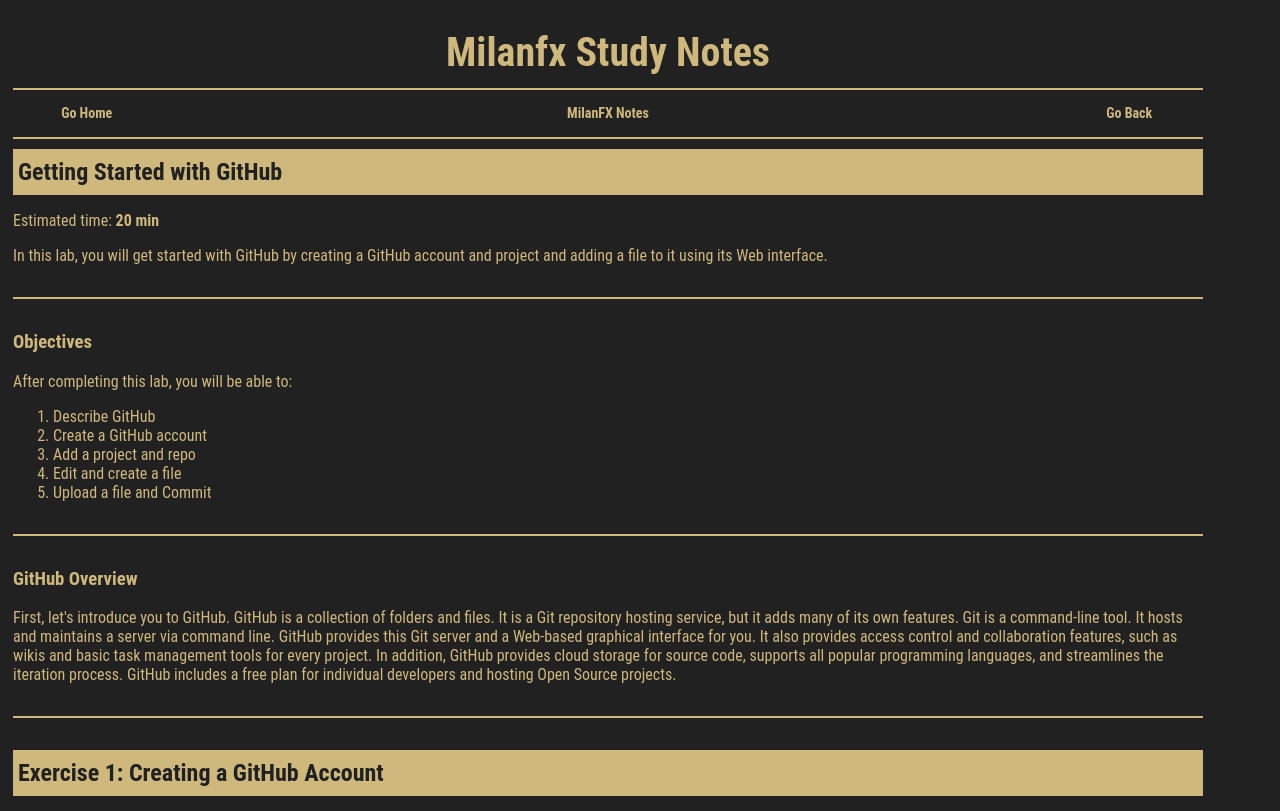
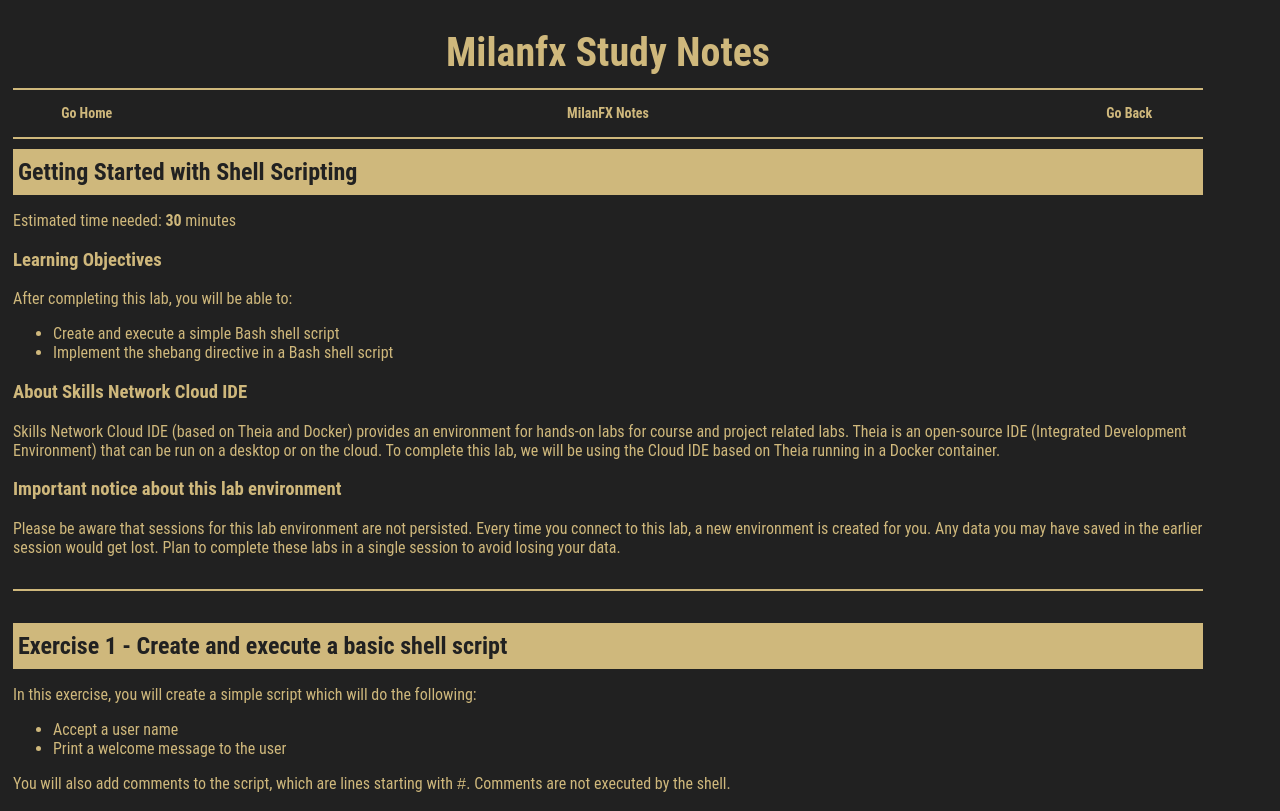
Before and after one commit to milanfx/milanfx.github.io, a Jekyll site: the page built from test.md, in a window 1280 px wide and 1400 px high. Shown: the top 811 px of the window. Built offline with Jekyll 4.4.1, drawn with Linux system fonts in a browser that asks for light colours; some of the changed text lies outside the part shown.

Commit message:
Update test.md

````diff
--- a/test.md
+++ b/test.md
@@ -4,112 +4,231 @@
 permalink: /xxx/
 ---
 
-## Getting Started with GitHub
 
-Estimated time: **20 min**
 
-In this lab, you will get started with GitHub by creating a GitHub account and project and adding a file to it using its Web interface.
+## Getting Started with Shell Scripting
+
+Estimated time needed: **30** minutes
+
+### Learning Objectives
+
+After completing this lab, you will be able to:
+
+-   Create and execute a simple Bash shell script
+-   Implement the shebang directive in a Bash shell script
+
+### About Skills Network Cloud IDE
+
+Skills Network Cloud IDE (based on Theia and Docker) provides an environment for hands-on labs for course and project related labs. Theia is an open-source IDE (Integrated Development Environment) that can be run on a desktop or on the cloud. To complete this lab, we will be using the Cloud IDE based on Theia running in a Docker container.
+
+### Important notice about this lab environment
+
+Please be aware that sessions for this lab environment are not persisted. Every time you connect to this lab, a new environment is created for you. Any data you may have saved in the earlier session would get lost. Plan to complete these labs in a single session to avoid losing your data.
 
 ---
 
-### Objectives
+## Exercise 1 - Create and execute a basic shell script
 
-After completing this lab, you will be able to:
+In this exercise, you will create a simple script which will do the following:
 
-1. Describe GitHub
-2. Create a GitHub account
-3. Add a project and repo
-4. Edit and create a file
-5. Upload a file and Commit
+- Accept a user name
+- Print a welcome message to the user
+
+You will also add comments to the script, which are lines starting with `#`. Comments are not executed by the shell.
+
+When used appropriately, comments can make a shell script more readable and help in debugging the script.
+
+
+### 1.1. Create a new script file
+
+Step 1: On the menu on the lab screen, use **File->New File** to create a new file.
+
+<p align="center"><img src="https://cf-courses-data.s3.us.cloud-object-storage.appdomain.cloud/IBM-LX0117EN-SkillsNetwork/labs/Bash%20Scripting/Lab%20-%20Bash%20Scripting/images/file_new.png" width="400"></p>
+
+Step 2: Name it as `greet.sh` and click **OK**
+
+<p align="center"><img src="https://cf-courses-data.s3.us.cloud-object-storage.appdomain.cloud/IBM-LX0117EN-SkillsNetwork/labs/Bash%20Scripting/Lab%20-%20Bash%20Scripting/images/file_name.png" width="400"></p>
+
+Step 3: Copy and paste the following lines into the newly created file.
+
+```
+# This script accepts the user\'s name and prints
+# a message greeting the user
+
+# Print the prompt message on screen
+echo -n "Enter your name :"
+
+# Wait for user to enter a name, and save the entered name into the variable \'name\'
+read name
+
+# Print the welcome message followed by the name
+echo "Welcome $name"
+
+# The following message should print on a single line. Hence the usage of \'-n\'
+echo -n "Congratulations! You just created and ran your first shell script "
+echo "using Bash on IBM Skills Network"
+
+```
+
+Step 4: Save the file using the **File->Save** menu option.
+
+
+### 1.2. Execute the script
+
+Open a new terminal by clicking on the menu bar and selecting **Terminal**->**New Terminal**, as in the image below.
+
+<p align="center"><img src="https://cf-courses-data.s3.us.cloud-object-storage.appdomain.cloud/IBM-LX0117EN-SkillsNetwork/labs/Bash%20Scripting/Lab%20-%20Bash%20Scripting/images/new-terminal.png" width="400"></p>
+
+This will open a new terminal at the bottom of the screen.
+
+<p align="center"><img src="https://cf-courses-data.s3.us.cloud-object-storage.appdomain.cloud/IBM-LX0117EN-SkillsNetwork/labs/Bash%20Scripting/Lab%20-%20Bash%20Scripting/images/terminal_bottom_screen.png" width="400"></p>
+
+Run the commands below in the newly opened terminal.
+
+Let\'s check the permissions for this new file by entering the following:
+
+```
+ls -l greet.sh
+```
+
+If the file exists and has read permissions, run the following command to execute it:
+
+```
+bash greet.sh
+```
+
+The message `Enter your name :`  appears on screen.
+
+Type your name and press the `Enter` key.
+
+You should now see the welcome messages displayed on screen with your entered name.
+
+<p align="center"><img src="https://cf-courses-data.s3.us.cloud-object-storage.appdomain.cloud/IBM-LX0117EN-SkillsNetwork/labs/Bash%20Scripting/Lab%20-%20Bash%20Scripting/images/greet_output.png" width="600"></p>
+
+Congratulations! You have succesfully executed your first Bash shell script.
+
 
 ---
 
-### GitHub Overview
+## Exercise 2 - Using a shebang line
 
-First, let\'s introduce you to GitHub. GitHub is a collection of folders and files. It is a Git repository hosting service, but it adds many of its own features. Git is a command-line tool. It hosts and maintains a server via command line. GitHub provides this Git server and a Web-based graphical interface for you. It also provides access control and collaboration features, such as wikis and basic task management tools for every project. In addition, GitHub provides cloud storage for source code, supports all popular programming languages, and streamlines the iteration process. GitHub includes a free plan for individual developers and hosting Open Source projects.
+In this exercise, you will edit the `greet.sh` script you created in the previous exercise by adding a \'shebang\' and making it an executable file.
+
+This is done to ensure that the name of the script can be used like a command. Adding this special shebang line lets you specify the path to the interpreter of the script - in this case, the *Bash shell*.
+
+Follow the steps below to learn how to add a shebang to your script.
+
+### 2.1. Find the path to the interpreter
+
+The `which` command helps you find out the path of the command `bash`.
+
+```
+which bash
+```
+
+In this case, it returns the path `/bin/bash`.
+
+### 2.2. Edit the script `greet.sh` and add the shebang line to the script
+
+Open the file and add the following line at the beginning of the script:
+
+```
+#! /bin/bash
+```
+
+The script should now look like the following:
+
+<p align="center"><img src="https://cf-courses-data.s3.us.cloud-object-storage.appdomain.cloud/IBM-LX0117EN-SkillsNetwork/labs/Bash%20Scripting/Lab%20-%20Bash%20Scripting/images/code_with_shabang.png" width="600"></p>
+
+### 2.3. Check the permissions of the script
+
+One more step needs to be completed to make `greet.sh` completely executable by name. <br>
+To add the execute permission for the user on `greet.sh`, enter the following:
+
+```
+chmod +x greet.sh
+```
+
+Verify whether the execute permission is granted.
+
+> **Tip**: Generally it\'s not a good idea to grant permissions to a script for all users, groups, and others. It\'s more appropriate to limit the execute permission to only the owner, or the user who created the file (you).
+
+To change permissions for `greet.sh` to make the file executable for the user, run the command below:
+
+```
+chmod u+x greet.sh
+```
+
+Verify the permissions using the command below:
+
+```
+ls -l greet.sh
+```
+
+If you wish to grant execute permission to everyone, you need to run the command `chmod +x greet.sh`.
+
+### 2.4. Execute the script.
+
+Enter the command given below to run the shell script.
+
+```
+./greet.sh
+```
+
+
+The `.` here refers to the current directory. You are telling Linux to execute the script `greet.sh` and that it can be found in the current directory.
 
 ---
 
-## Exercise 1: Creating a GitHub Account
+## Practice exercise
 
-Please use the following steps to create an account on GitHub:
+1.  Create a script named `greetnew.sh` that takes the first and last names of the user, saves them in corresponding variables `firstname` and `lastname`, and prints a welcome message, such as `"Hello <firstname> <lastname>"`.
 
-<p align="center"><img src="https://cf-courses-data.s3.us.cloud-object-storage.appdomain.cloud/9ybBtTMN11pv0EJSo8sSZA/Create-account.PNG" alt="Create your account." width="300"></p>
+> Use the `read` command and `echo` commands. Write comments. Make sure to add the shebang line.
 
-Step 1: Create an account: https://github.com/join
+> Step 1: Create a new file named `greetnew.sh`.
 
-<p align="center"><img src="https://cf-courses-data.s3.us.cloud-object-storage.appdomain.cloud/9ybBtTMN11pv0EJSo8sSZA/Create-account.PNG" alt="Create your account." width="400"></p>
+> Step 2: Add the following lines to the file:
 
-<b>NOTE:</b> If you already have a GitHub account, you can skip this step and simply log in to your account.
+```
+#! /bin/bash
 
-Step 2: Provide the necessary details to create an account as shown below:
+# This script accepts the user\'s name and prints
+# a message greeting the user
 
-<p align="center"><img src="https://cf-courses-data.s3.us.cloud-object-storage.appdomain.cloud/tpap84Ayqkc8z8seDaRnMw/Fill-details.PNG" alt="Create your account." width="400"></p>
+# Print the prompt message on screen
+echo -n "Enter your firstname :"
 
-Click `Continue`.
+# Wait for user to enter a name, and save the entered name into the variable \'name\'
+read firstname
 
-Step 3: Click `Visual puzzle` to verify the account.
+# Print the prompt message on screen
+echo -n "Enter your lastname :"
 
-<p align="center"><img src="https://cf-courses-data.s3.us.cloud-object-storage.appdomain.cloud/CxivN76MadvjvkWA38BVXg/Verify.PNG" alt="Verify your account." width="400"></p>
+# Wait for user to enter a name, and save the entered name into the variable \'name\'
+read lastname
 
----
+# Print the welcome message followed by the name
+echo "Hello $firstname $lastname."
 
-## Exercise 3: Create and edit a file
+```
 
-### Exercise 3a: Edit a file
+> Step 3: Save the file.
 
-Step 1: Once the repository is created, the root folder of your repository is listed by default, and has just one file, `ReadMe.md`. Click the pencil icon to edit the file.
+> Step 4: Add the execute permission to `greetnew.sh` for the owner:
 
-<p align="center"><img src="https://cf-courses-data.s3.us.cloud-object-storage.appdomain.cloud/I3qFPUkPzVKQbJOTXmsTJg/Edit-file.PNG" alt="Edit file." width="600"></p>
+```
+chmod u+x greetnew.sh
+```
 
-Step 2: Add some text to the file.
+> Step 5: Execute the file from the command prompt using the following command:
 
-<p align="center"><img src="https://cf-courses-data.s3.us.cloud-object-storage.appdomain.cloud/6quTOHLyvPrj8Km9WpV-Yg/Add-text.PNG" alt="Add some text." width="600"></p>
-
-Step 3: After adding the text and click `Commit Changes`.
-
-<p align="center"><img src="https://cf-courses-data.s3.us.cloud-object-storage.appdomain.cloud/a-nv_APEDwQoCtXucqbOmQ/Commit.PNG" alt="Commit changes." width="400"></p>
-
-Now, check that your file is edited with the new text.
-
----
-
-### Exercise 3b: Create a new file
-
-Step 1: Click the repository name to return to the master branch, like in this testrepo.
-
-<p align="center"><img src="https://cf-courses-data.s3.us.cloud-object-storage.appdomain.cloud/8djlv1HcKvXNEB5ZUWKB4g/File-updated.PNG" alt="Commit changes." width="600"></p>
-
-Step 2: Click `Add file` and select `Create New file` to create a file in the repository.
-
-<p align="center"><img src="https://cf-courses-data.s3.us.cloud-object-storage.appdomain.cloud/Id6vkES1XdpxtQqnyi9bOg/Create-new-file.PNG" alt="Create new file." width="600"></p>
-
-Step 3: Provide the file name and the extension of the file. For example, firstpython.py and add the lines.
-
-<p align="center"><img src="https://cf-courses-data.s3.us.cloud-object-storage.appdomain.cloud/BHD0orNXDJvWzOlP80leNg/Add-filename.PNG" alt="Add filename." width="400"></p>
-
----
-
-## Exercise 4: Upload a file & Commit
-
-Step 1: Click `Add file` and select `Upload files` to upload a file (any .txt, .ipynb, .png file) in the repository from the local computer.
-
-<p align="center"><img src="https://cf-courses-data.s3.us.cloud-object-storage.appdomain.cloud/c3mA45CpiA_5MuF1K4OSQw/Upload.png" alt="Upload files." width="600"></p>
-
-Step 2: Click `choose your files` and select any files from your computer.
-
-><p align="center"><img src="https://cf-courses-data.s3.us.cloud-object-storage.appdomain.cloud/4HSqlEOnZxjo06fMJTXrfQ/select-files.PNG" alt="Select files." width="600"></p>
-
-Step 3: Once the file finishes uploading, click `Commit changes`.
-
-<p align="center"><img src="https://cf-courses-data.s3.us.cloud-object-storage.appdomain.cloud/Njphq1g3PQGwNmtQj0pOuA/commit-upload.PNG" alt="Commit uplaoded files." width="600"></p>
-
-Step 4: Now, your file is uploaded in the repository.
-
-<p align="center"><img src="https://cf-courses-data.s3.us.cloud-object-storage.appdomain.cloud/N1JILJwOU4yxSueB2fcM0g/check-change.PNG" alt="Check change." width="600"></p>
-
----
+```
+./greetnew.sh
+```
 
 ### Summary
 
-In this document, you have learned how to create a new repository, add a new file, edit a file, upload a file in a repository, and commit the changes.
+In this lab, you learned how to:
+- Create and execute a simple Bash shell script
+- Implement the shebang directive `#! /bin/bash` in a Bash shell script
````
